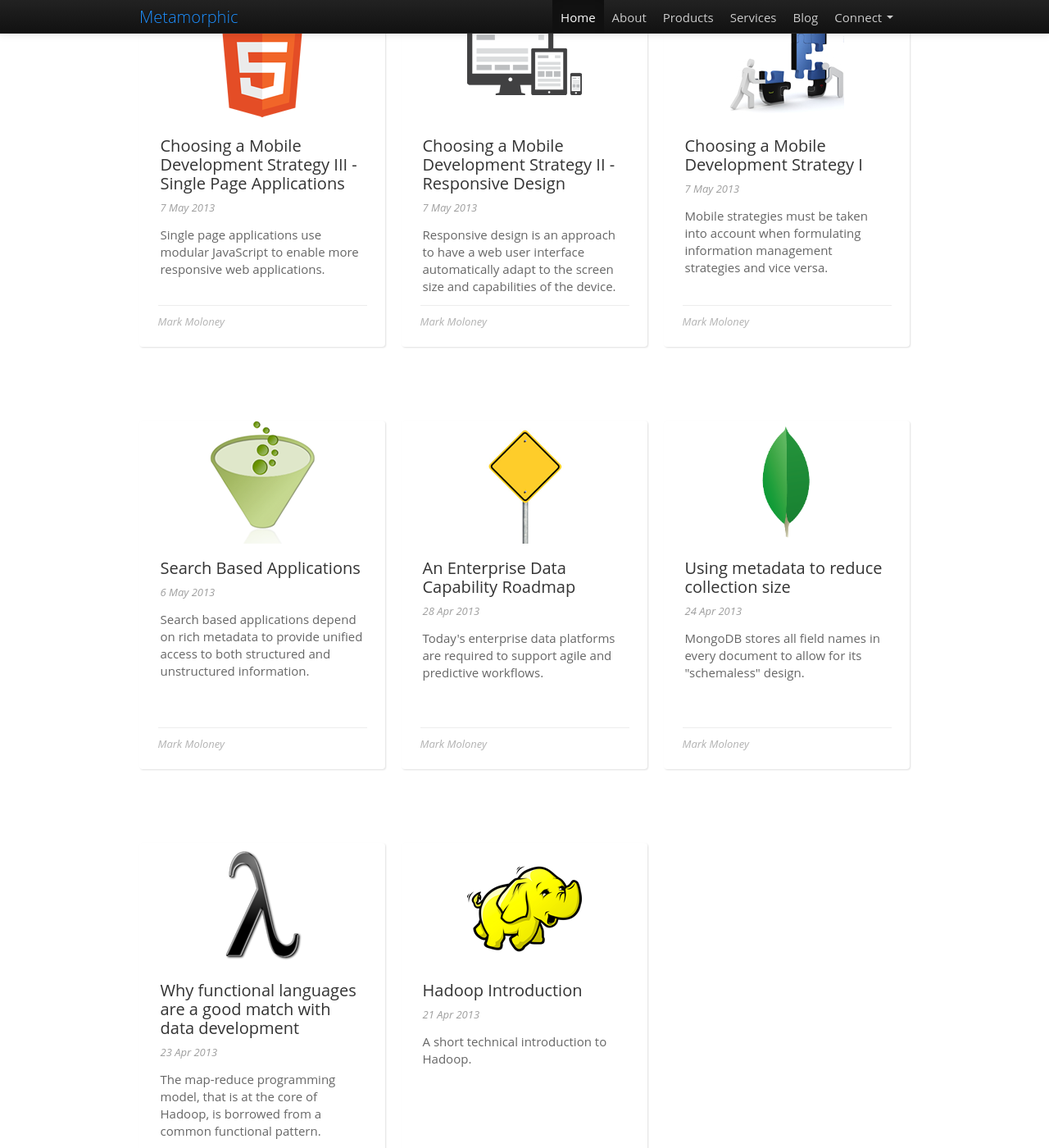
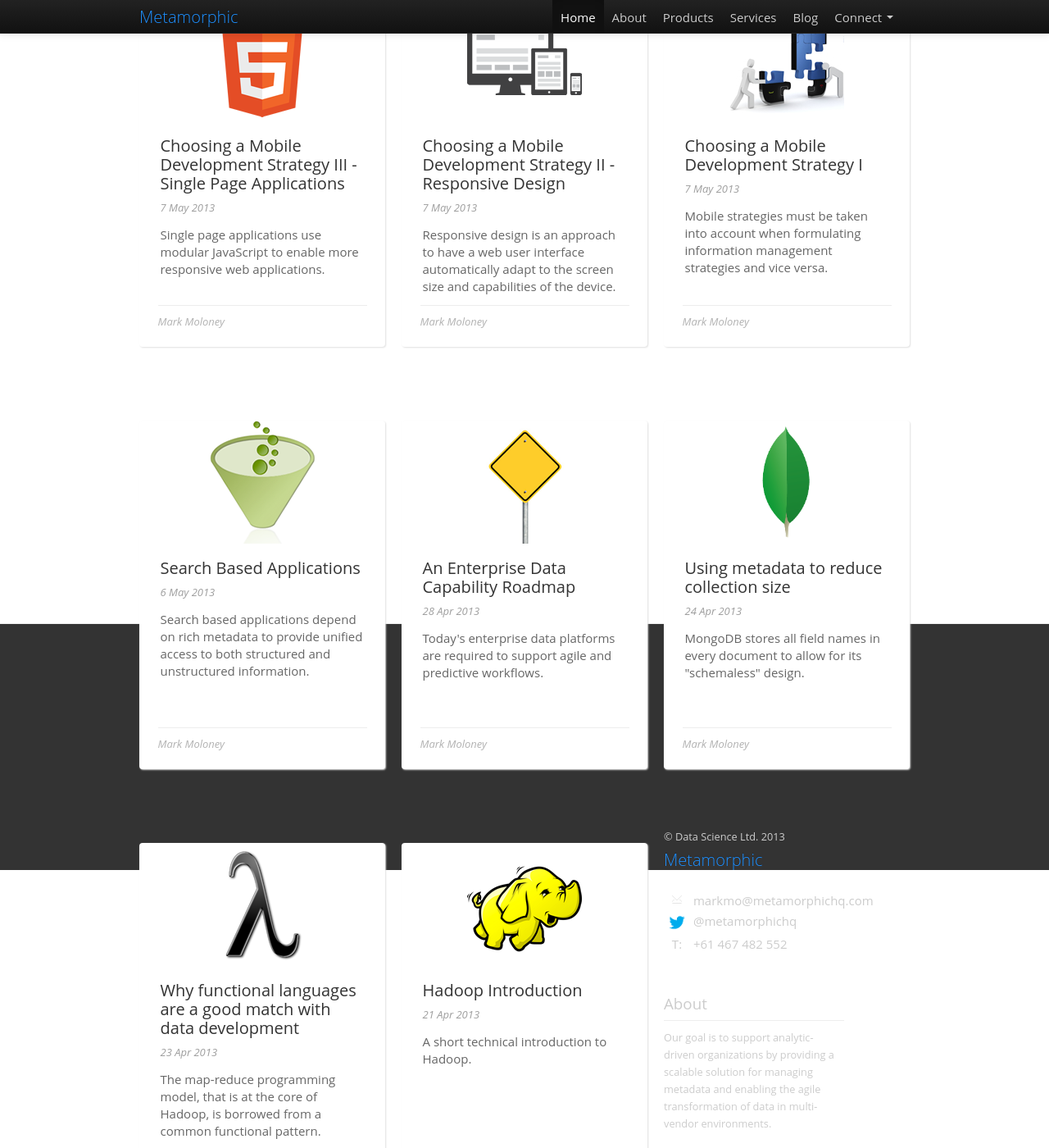
Before and after one commit to markmo/markmo.github.io, a Jekyll site: the page built from blogs.html, in a window 1280 px wide and 1400 px high, scrolled down 700 px. Shown: the whole window at 82% size. Built offline with Jekyll 4.4.1, drawn with Linux system fonts in a browser that asks for light colours; nearby versions of some CDN libraries; Markdown is read by kramdown in place of the engine named in the settings.

Commit message:
javascript and css changes to better support iPad

```diff
--- a/_layouts/default.html
+++ b/_layouts/default.html
@@ -146,7 +146,7 @@
 <script src="/js/vendor/bootstrap.min.js"></script>
 
 <!--<script src="js/waypoints.js"></script>-->
-<!--<script src="/js/vendor/jquery.stellar.min.js"></script>-->
+<script src="/js/vendor/jquery.stellar.min.js"></script>
 <script src="/js/main.js"></script>
 <script src="/js/blog.js"></script>
 
--- a/css/main.css
+++ b/css/main.css
@@ -4,21 +4,21 @@
    Author's custom styles
    ========================================================================== */
 
-html, body {
+/*html, body {
     height: 100%;
 }
 
 #home, #about, #products, #services {
     height: 100%;
-}
+}*/
 
 section>.container {
     padding-top: 60px;
 }
 
-section {
+/*section {
     min-height: 800px;
-}
+}*/
 
 #home .hero-unit {
     /*background-attachment: fixed;*/
@@ -321,3 +321,7 @@
 h4 {
     margin-top: 20px;
 }
+
+.navbar-inner div.container {
+    z-index: 9999;
+}
--- a/index.html
+++ b/index.html
@@ -125,7 +125,7 @@
 <section id="products">
     <div class="container" style="position: relative;">
         <h1>Products</h1>
-        <div class="hero-unit products" data-stellar-background-ratio="0.2">
+        <div class="hero-unit products" data-stellar-background-ratio="0.3">
             <p class="lead">
                 In development.
             </p>
--- a/js/main.js
+++ b/js/main.js
@@ -1,3 +1,4 @@
+/*
 (function(){
 
     var special = jQuery.event.special,
@@ -66,7 +67,7 @@
         }
     };
 
-})();
+})();*/
 
 $(function () {
 //    var height = $(window).height() - 41;
@@ -82,12 +83,27 @@
 //        $('html, body').stop().animate({scrollTop: curSection.offset().top}, 250);
 //    });
 
-//    $(function () {
-//        $.stellar({
-//            horizontalScrolling: false,
-//            responsive: true
-//        });
-//    });
+    $(function () {
+        var isMobile = navigator.userAgent.match(/(iPhone|iPod|iPad|Android|BlackBerry)/);
+
+        if (!isMobile) {
+            $.stellar({
+                horizontalScrolling: false,
+                responsive: true
+            });
+        }
+
+        var setSectionHeight = function () {
+            var windowHeight = $(window).height();
+            $('section').css('height', windowHeight + 'px');
+        };
+
+        $(window).resize(function () {
+            setSectionHeight();
+        });
+
+        setSectionHeight();
+    });
 
     $('section')[0].scrollIntoView();
 
```
